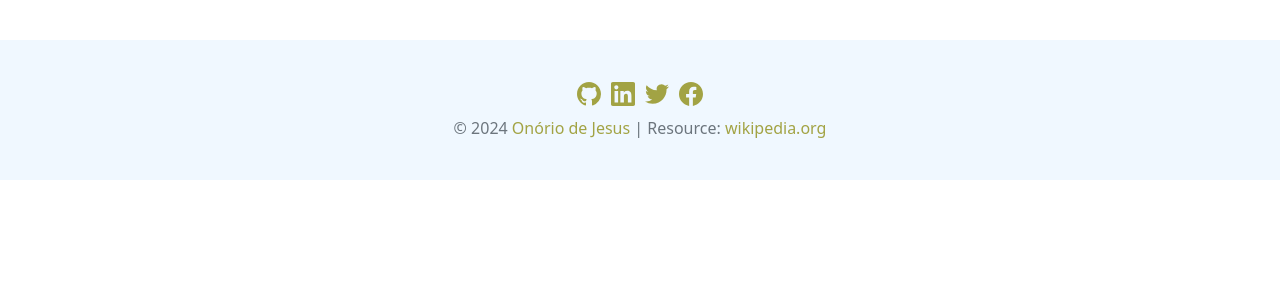
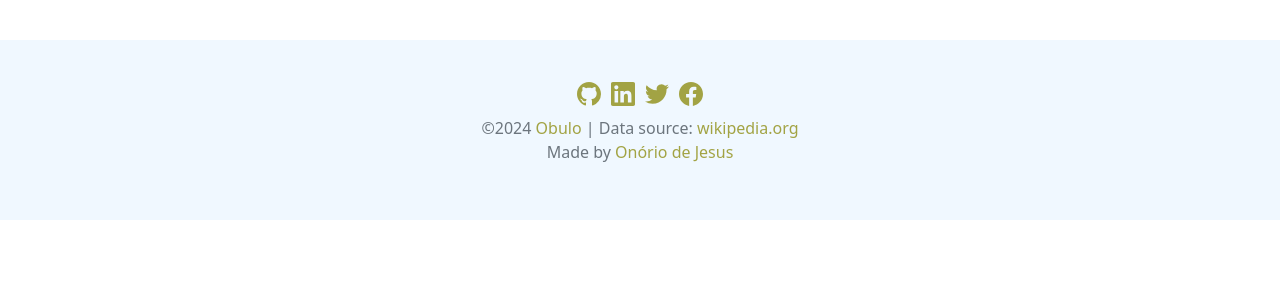
Before and after one commit to marobo/obulo, a Django app: template templates/base_site.html in a window 1280 px wide. Shown: the part 61-361 px from the top of the page. Run offline with Django 4.2, Linux system fonts and the light colour scheme; tables that the repository leaves empty hold one stand-in row (values such as "Sample post"); the template is opened without the code that fills it: values that come from a table or form of the project are taken from there, most other values are stand-ins (such as "Sample title", 1, 10 or a date in 2020).

Commit message:
adjust footer

```diff
--- a/templates/base_site.html
+++ b/templates/base_site.html
@@ -104,8 +104,11 @@
         </a>
     </div>
     <div class="text-center mt-2">
-        © 2024 <a target="_blank" href="https://onorio.dev">Onório de Jesus</a>
-        | Resource: <a  target="_blank" href="https://de.wikipedia.org/wiki/Obulo">wikipedia.org</a>
+        ©2024 <a target="_blank" href="https://obulo.onorio.dev">Obulo</a>
+        | Data source: <a  target="_blank" href="https://de.wikipedia.org/wiki/Obulo">wikipedia.org</a>
+    </div>
+    <div>
+        <p>Made by <a target="_blank" href="https://onorio.dev">Onório de Jesus</a></p>
     </div>
 </footer>
 {% endblock %}
```
